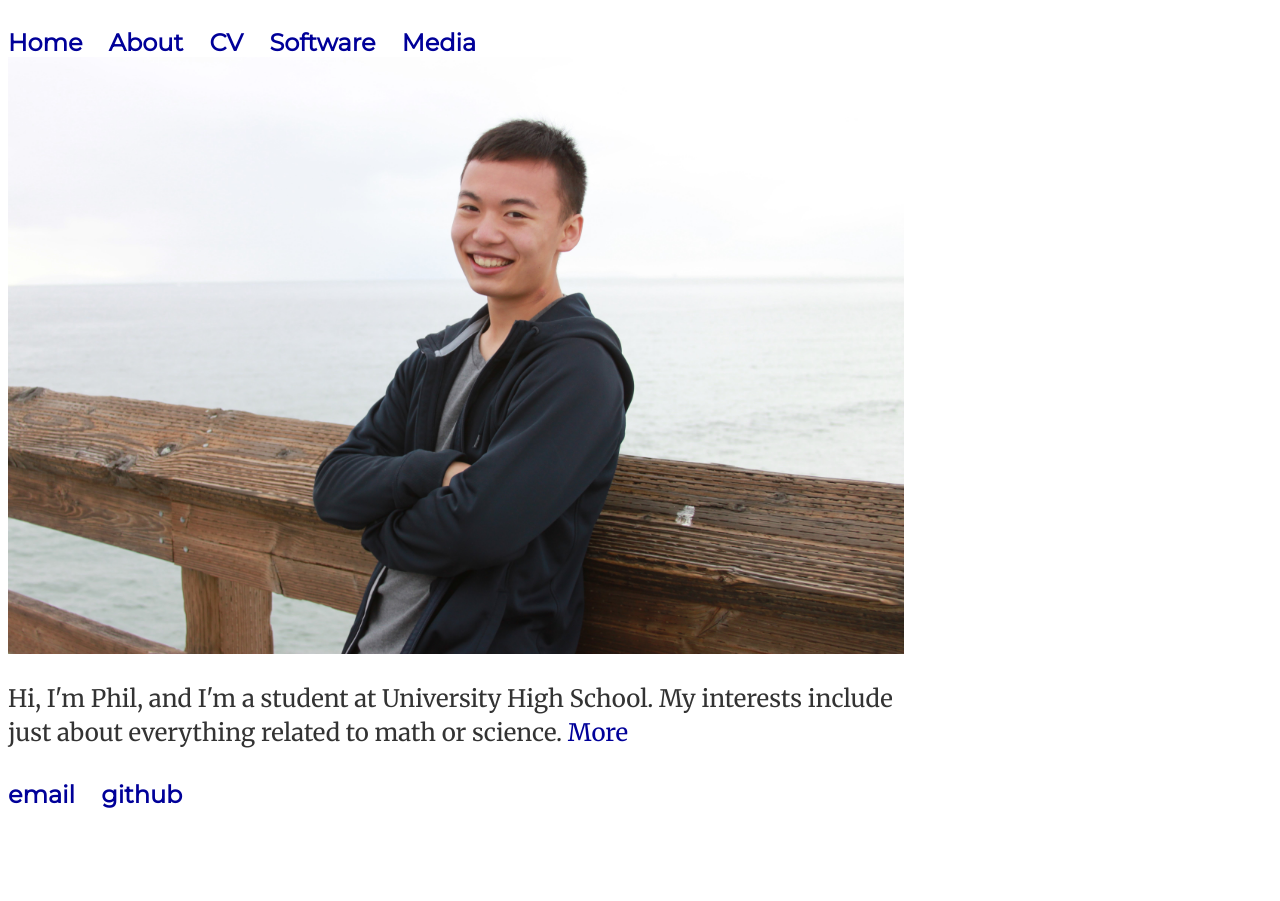
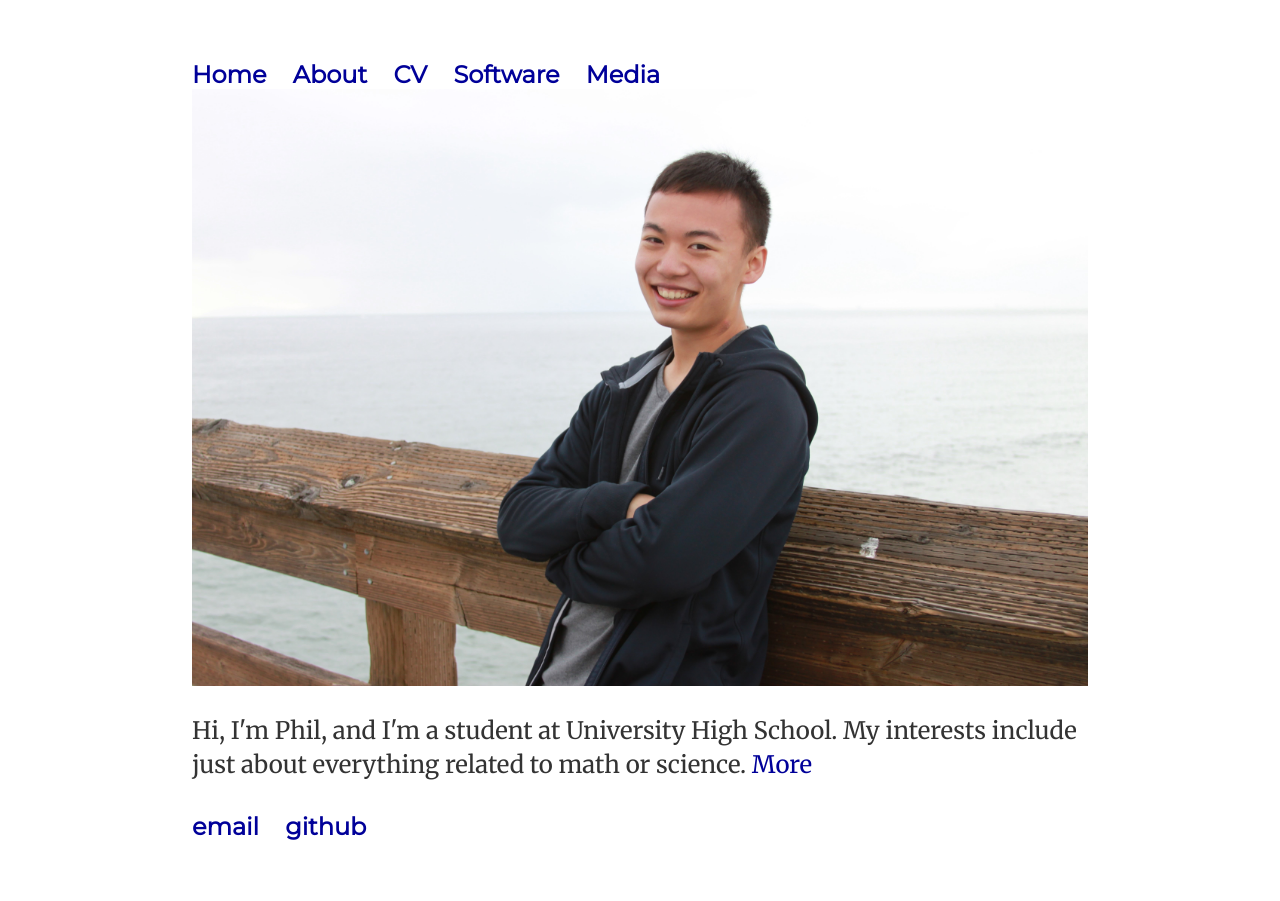
Before and after one commit to philhchen/philhchen.github.io, a Jekyll site: the page built from index.html, in a window 1280 px wide. Built offline with Jekyll 4.4.1, drawn with Linux system fonts in a browser that asks for light colours.

Commit message:
Update main.css

```diff
--- a/css/main.css
+++ b/css/main.css
@@ -1,6 +1,6 @@
 @import url(http://fonts.googleapis.com/css?family=Merriweather:300,300italic,400,400italic,700,700italic);
 @import url(http://fonts.googleapis.com/css?family=Montserrat);
-body { width: 70%; padding-top: 20px; padding-bottom: 40px; font-family: 'Merriweather', Georgia, Times; font-size: 16px; }
+body { margin: 60px auto; width: 70%; font-family: 'Merriweather', Georgia, Times; font-size: 16px; }
 h1, h2 { font-family: 'Merriweather', Georgia, Times;}
 ul0{
     font-family: 'Montserrat', Helvetica, sans-serif;
```
